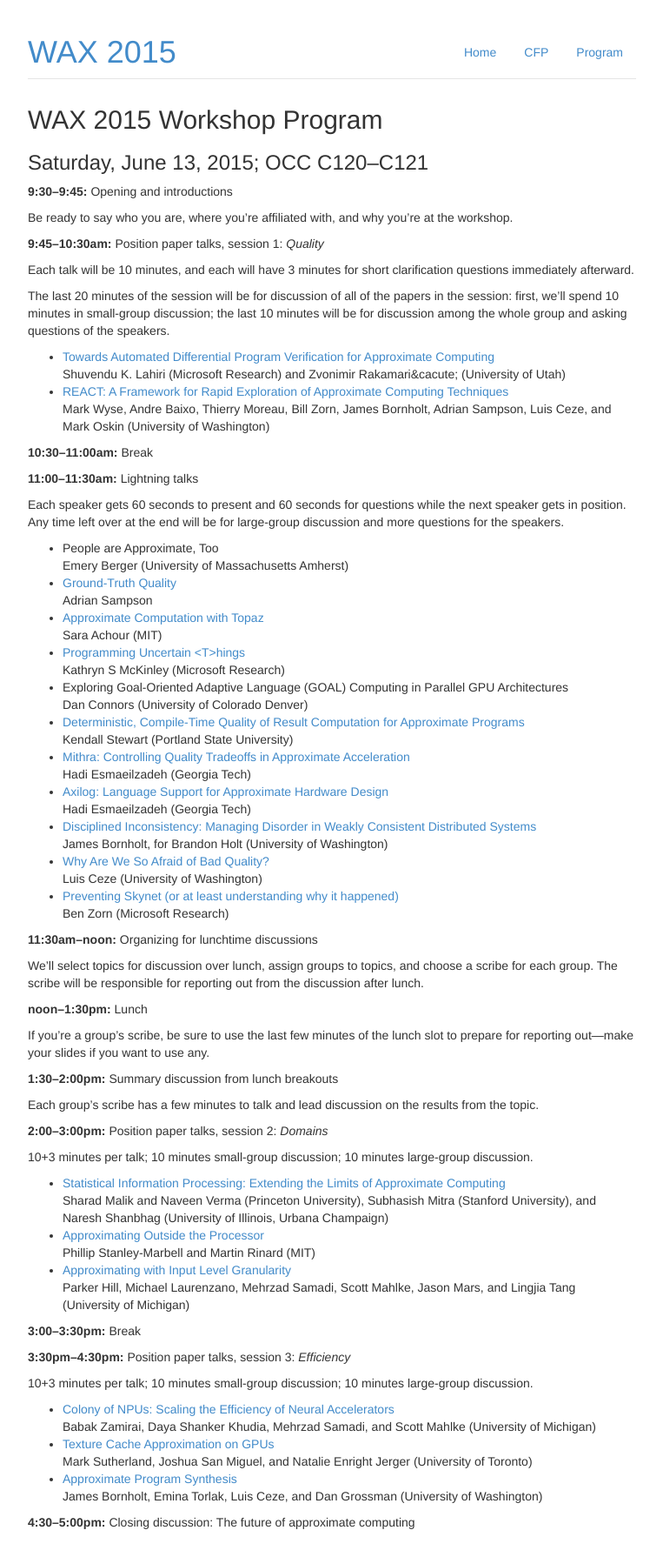
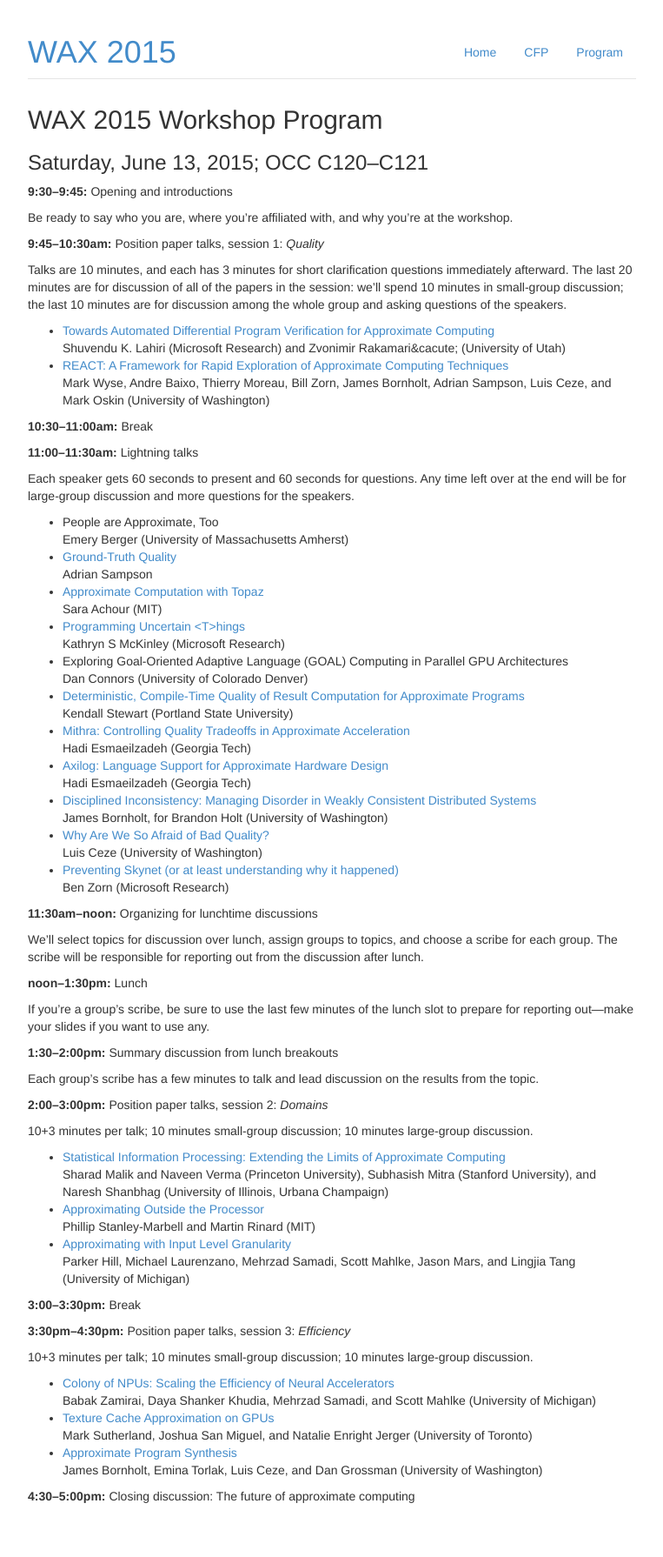
Before and after one commit to uwsampa/sampa-public, a Jekyll site: the page built from wax2015/program.md, in a window 1280 px wide. Shown: the whole page at 87% size, without its empty margins (258-1021 px from the left). Built offline with Jekyll 4.4.1, drawn with Linux system fonts in a browser that asks for light colours; Markdown is read by kramdown in place of the engine named in the settings; after the commit the page ends 1760 px from its top, so only the background shows below that.

Commit message:
Better print formatting

```diff
--- a/wax2015/program.md
+++ b/wax2015/program.md
@@ -13,9 +13,8 @@ Be ready to say who you are, where you're affiliated with, and why you're at the
 
 **9:45--10:30am:** Position paper talks, session 1: *Quality*
 
-Each talk will be 10 minutes, and each will have 3 minutes for short clarification questions immediately afterward.
-
-The last 20 minutes of the session will be for discussion of all of the papers in the session: first, we'll spend 10 minutes in small-group discussion; the last 10 minutes will be for discussion among the whole group and asking questions of the speakers.
+Talks are 10 minutes, and each has 3 minutes for short clarification questions immediately afterward.
+The last 20 minutes are for discussion of all of the papers in the session: we'll spend 10 minutes in small-group discussion; the last 10 minutes are for discussion among the whole group and asking questions of the speakers.
 
   * [Towards Automated Differential Program Verification for Approximate Computing](papers/lahiri.pdf)
     Shuvendu K. Lahiri (Microsoft Research) and Zvonimir Rakamari&cacute; (University
@@ -28,7 +27,7 @@ The last 20 minutes of the session will be for discussion of all of the papers i
 
 **11:00--11:30am:** Lightning talks
 
-Each speaker gets 60 seconds to present and 60 seconds for questions while the next speaker gets in position. Any time left over at the end will be for large-group discussion and more questions for the speakers.
+Each speaker gets 60 seconds to present and 60 seconds for questions. Any time left over at the end will be for large-group discussion and more questions for the speakers.
 
 <!-- lightning -->
 
```
